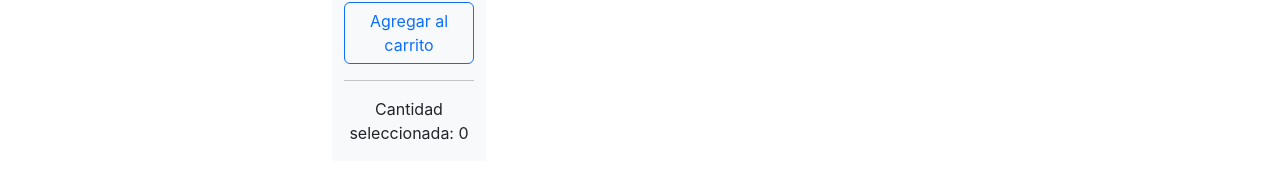
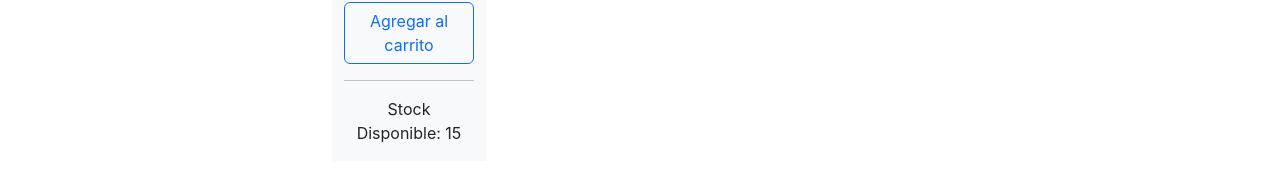
Before and after one commit to nezaga/Proyecto-CoderReact, a React (Create React App) app: page /item/101 in a window 1280 px wide. Shown: the part 718-892 px from the top of the page. Built offline with nearby package versions, Linux system fonts and the light colour scheme.

Commit message:
Desafío 6. Se agregó creó la función onAdd y la ejecución de la misma para agregar productos

```diff
--- a/src/App.js
+++ b/src/App.js
@@ -4,6 +4,7 @@ import NavBar from './components/NavBar';
 import ItemListContainer from './components/ItemListContainer';
 import ItemDetailContainer from './components/ItemDetailContainer';
 import {BrowserRouter, Routes, Route } from 'react-router-dom';
+import Cart from './components/Cart';
 
 function App() {
   return (
@@ -13,8 +14,7 @@ function App() {
         <Route path="/" element={<ItemListContainer greeting='Hola Bienvenides'/>} />
         <Route exact path="/category/:id" element={<ItemListContainer greeting='Hola Bienvenides'/>} />
         <Route exact path="/item/:id" element={<ItemDetailContainer/>} />
-        {/* <ItemListContainer greeting='Hola Bienvenides'/>
-        <ItemDetailContainer/>*/}
+        <Route exact path="/cart" element={<Cart/>} />
       </Routes>
     </BrowserRouter>
   );
--- /dev/null
+++ b/src/components/Cart.jsx
@@ -0,0 +1,12 @@
+import React from "react";
+
+const Cart = () => {
+
+    return (
+        <div>
+            <h1>Tu Carrito</h1>
+        </div>
+    )
+}
+
+export default Cart;
--- a/src/components/ItemCount.jsx
+++ b/src/components/ItemCount.jsx
@@ -1,10 +1,9 @@
-import React from "react";
+import React, { useEffect } from "react";
 import { useState } from "react";
 
 const ItemCount = ({stock, initial, onAdd}) => {
     const [itemStock, setItemStock] = useState(stock);
     const [itemQty, setItemQty] = useState(initial);
-    const [itemAdd, setItemAdd] = useState(onAdd);
 
     const substractQty = (value) => {
         if (value > 0) {
@@ -20,10 +19,14 @@ const ItemCount = ({stock, initial, onAdd}) => {
 
     const addToCart = () => {
         if (itemQty <= itemStock) {
+        onAdd(itemQty) // Se ejecuta la función definida en ItemDetail, se le envía como parámetro el state itemQty, donde se guarda la información de cuántos items seleccionó el usuario del producto.
         setItemStock(itemStock - itemQty);
-        setItemAdd(itemAdd + itemQty);
         }
     }
+
+    useEffect(() => {
+        setItemStock(stock);
+    }, [stock]);
 
     return (
         <div className="container py-3">
@@ -39,7 +42,7 @@ const ItemCount = ({stock, initial, onAdd}) => {
                         <button className="btn btn-outline-primary" type="button" onClick={() => {addToCart()}}>Agregar al carrito</button>
                     </div>
                     <hr/>
-                    <p className="text-center">Cantidad seleccionada: {itemAdd} </p>
+                    <p className="text-center">Stock Disponible: {itemStock} </p>
                 </div>
             </div>
         </div>
--- a/src/components/ItemDetail.jsx
+++ b/src/components/ItemDetail.jsx
@@ -1,8 +1,13 @@
-import React from "react";
+import React, { useState } from "react";
 import ItemCount from "./ItemCount"
 
 
 const ItemDetail = ({item}) => {
+    const [quantityToAdd, setquantityToAdd] = useState(1); //State donde se guarda lo que envía el ItemCount
+
+    const onAdd = (itemQty) => {
+        setquantityToAdd(itemQty);
+    } // Función onAdd se define en IteamDetail, pero se ejecuta en el ItemCount
 
     return (
         <div>
@@ -16,7 +21,7 @@ const ItemDetail = ({item}) => {
                 </ul>
                 <h3 className="text-center">US${item.price}</h3>
             </div>
-            <ItemCount stock={5} initial={1} onAdd={0}/>
+            <ItemCount stock={item.stock} initial={1} onAdd={onAdd}/>
         </div>
     )
 }
--- a/src/components/ItemDetailContainer.jsx
+++ b/src/components/ItemDetailContainer.jsx
@@ -25,7 +25,6 @@ const ItemDetailContainer = () => {
             .catch((error) => {
                 console.log(error)
             })
-
     },[])
 
     return (
```
